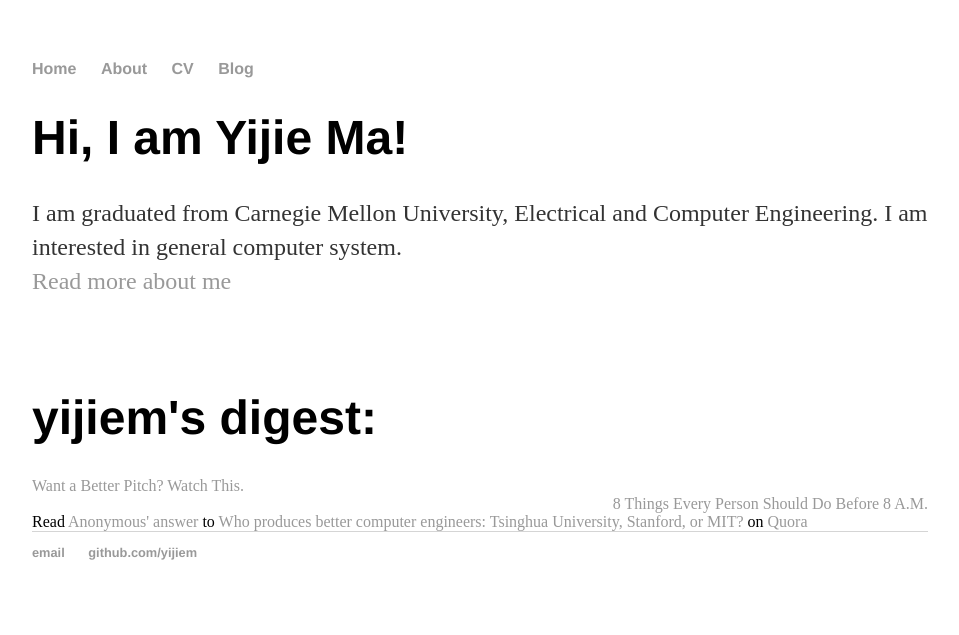
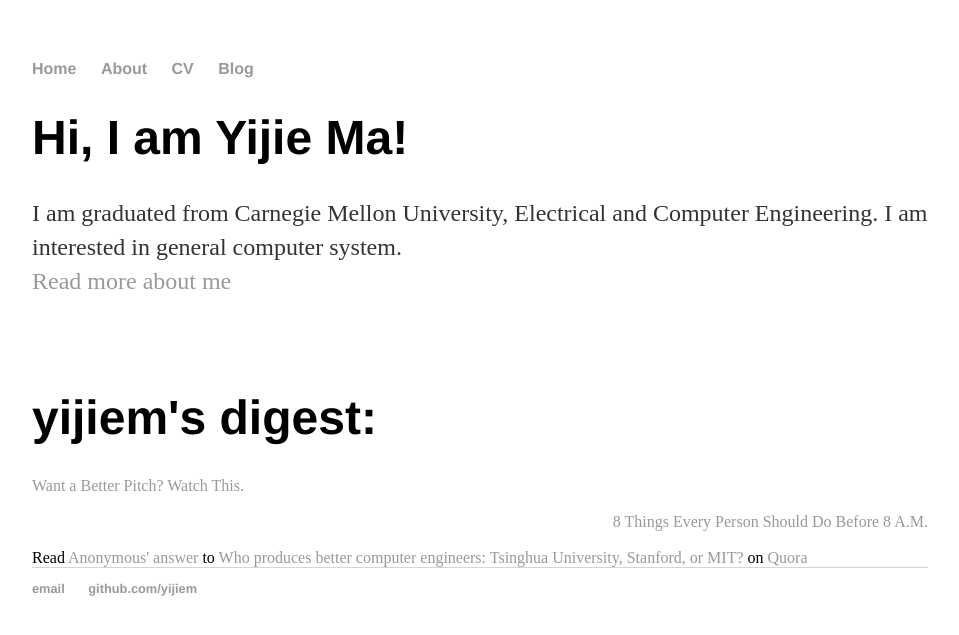
Before and after one commit to yijiem/yijiem.github.io, a Jekyll site: the page built from index.html, in a window 1280 px wide. Shown: the top 635 px of the page, without its empty margins (160-1119 px from the left). Built offline with Jekyll 4.4.1, drawn with Linux system fonts in a browser that asks for light colours; a script that is not in the unit is left out.

Commit message:
realign structure

```diff
--- a/index.html
+++ b/index.html
@@ -9,10 +9,10 @@ title: yijiem's personal website
   <br><br><h1> yijiem's digest:</h1>
   <div align="left">
     <script async src="https://static.medium.com/embed.js"></script><a class="m-story" data-collapsed="true" href="https://medium.com/firm-narrative/want-a-better-pitch-watch-this-328b95c2fd0b">Want a Better Pitch? Watch This.</a>
-  </div>
+  </div><br>
   <div align="right">
     <script async src="https://static.medium.com/embed.js"></script><a class="m-story" data-collapsed="true" href="https://medium.com/@benjaminhardy/8-things-every-person-should-do-before-8-a-m-cc0233e15c8d">8 Things Every Person Should Do Before 8 A.M.</a>
-  </div>
+  </div><br>
   <div align="left">
   <span class="quora-content-embed" data-name="Who-produces-better-computer-engineers-Tsinghua-University-Stanford-or-MIT/answers/4080871">Read <a data-width="559" data-height="250" class="quora-content-link" href="http://www.quora.com/Who-produces-better-computer-engineers-Tsinghua-University-Stanford-or-MIT/answers/4080871" data-embed="eevzhvb" data-type="answer" data-id="4080871" data-key="3aa85b80341b61b64bc5137a9921fd67" load-full-answer=False>Anonymous&#039; <a href="/Who-produces-better-computer-engineers-Tsinghua-University-Stanford-or-MIT#ans4080871">answer</a> to <a href="/Who-produces-better-computer-engineers-Tsinghua-University-Stanford-or-MIT" ref="canonical">Who produces better computer engineers: Tsinghua University, Stanford, or MIT?</a></a> on <a href="http://www.quora.com">Quora</a><script type="text/javascript" src="http://www.quora.com/widgets/content"></script></span>
   </div>
```
